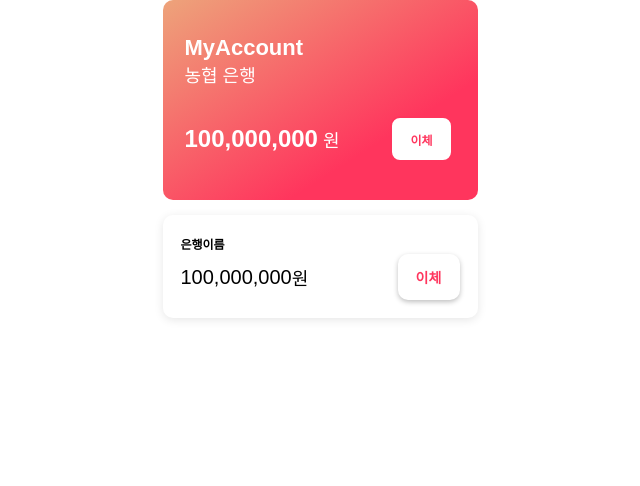
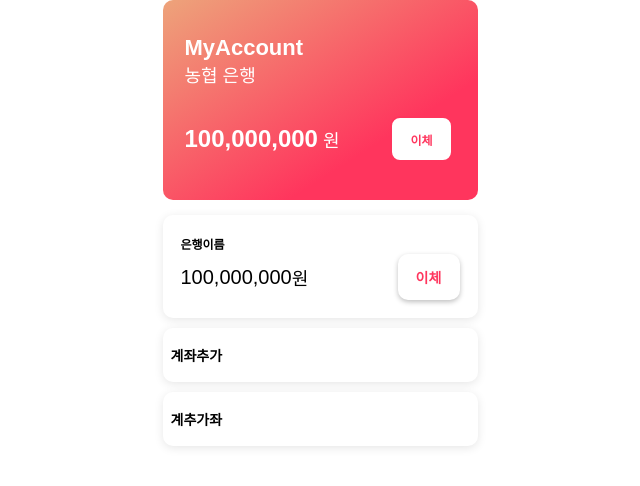
Before and after one commit to toswm128/K-bank, a Next.js app in the folder k-bank/: page /main in a window 1280 px wide. Shown: the top 486 px of the page, without its empty margins (320-960 px from the left). Built offline with nearby package versions, Linux system fonts and the light colour scheme; no server answers.

Commit message:
[ADD]MainButton

```diff
--- /dev/null
+++ b/k-bank/components/main/MainButton/MainButton.styled.js
@@ -0,0 +1,17 @@
+import styled from "@emotion/styled";
+import Link from "next/link";
+
+export const MainButtonContainer = styled.a`
+  margin-top: 10px;
+  box-shadow: 0px 2px 10px rgba(0, 0, 0, 0.1);
+  border-radius: 10px;
+  padding: 8px;
+  height: 54px;
+  display: flex;
+  align-items: center;
+  cursor: pointer;
+  color: black;
+  text-decoration: none;
+  font-weight: bold;
+  font-size: 14px;
+`;
--- /dev/null
+++ b/k-bank/components/main/MainButton/index.jsx
@@ -0,0 +1,13 @@
+import Link from "next/link";
+import React from "react";
+import { MainButtonContainer } from "./MainButton.styled";
+
+const index = ({ href, buttonName }) => {
+  return (
+    <Link href={href}>
+      <MainButtonContainer>{buttonName}</MainButtonContainer>
+    </Link>
+  );
+};
+
+export default index;
--- a/k-bank/pages/main/index.jsx
+++ b/k-bank/pages/main/index.jsx
@@ -2,6 +2,7 @@ import React from "react";
 import { atom } from "recoil";
 import { MainContainer } from "./mainPage.styled";
 import Main from "../../components/main/MyAccount";
+import MainButton from "../../components/main/MainButton";
 import MyGeneralAccount from "../../components/main/MyGeneralAccount";
 
 const index = () => {
@@ -9,6 +10,8 @@ const index = () => {
     <MainContainer>
       <Main />
       <MyGeneralAccount />
+      <MainButton href="login" buttonName="계좌추가" />
+      <MainButton href="login" buttonName="계추가좌" />
     </MainContainer>
   );
 };
```
